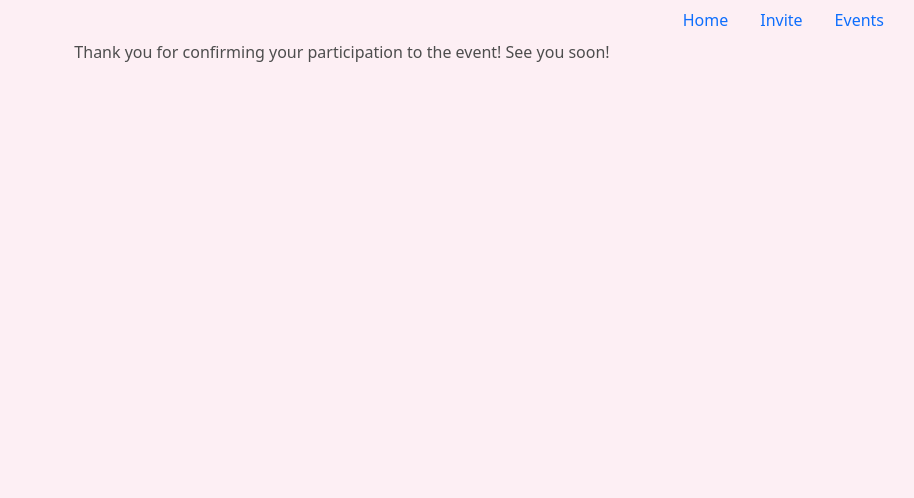
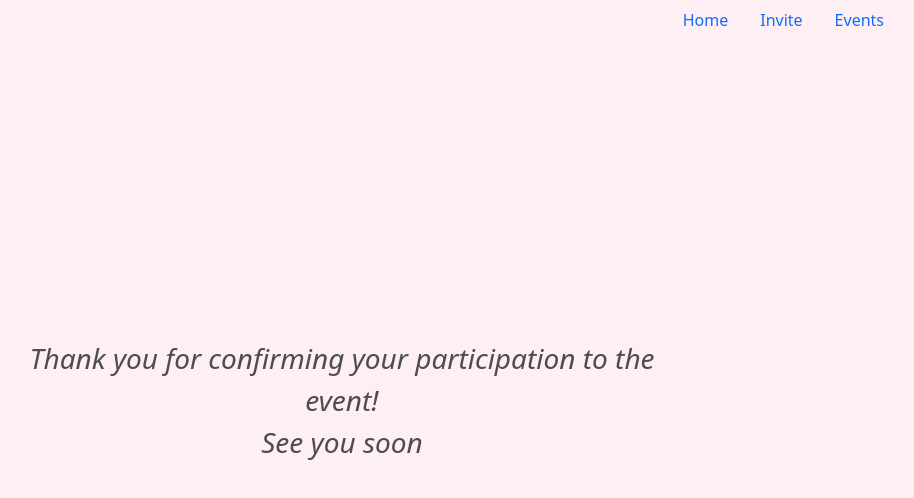
Before and after one commit to reedninety/ari-extention-project, a React (Vite) app in the folder client/: page /events/1/confirm in a window 1280 px wide. Shown: the top 498 px of the page, without its empty margins (298-1212 px from the left). Built offline with nearby package versions, Linux system fonts and the light colour scheme; no server answers.

Commit message:
Implement useSearchParams

```diff
--- a/client/src/pages/Confirmation.jsx
+++ b/client/src/pages/Confirmation.jsx
@@ -1,10 +1,12 @@
 import { useEffect } from "react";
-import { useParams, useLocation } from "react-router-dom";
+// import { useParams, useLocation } from "react-router-dom";
+import { useParams, useSearchParams } from "react-router-dom";
 
 export default function Confirmation() {
   let { id } = useParams();
-  const location = useLocation();
-  const searchParams = new URLSearchParams(location.search); // replace search
+  // const location = useLocation();
+  // const searchParams = new URLSearchParams(location.search);
+  const [searchParams] = useSearchParams();
   const email = searchParams.get("email");
 
   const updateConfirmation = async () => {
@@ -21,10 +23,9 @@ export default function Confirmation() {
   }, []);
 
   return (
-    <div>
-      <div>
-        Thank you for confirming your participation to the event! See you soon!
-      </div>
+    <div className="fs-3 fst-italic position-absolute top-50 start-50 translate-middle">
+      <div>Thank you for confirming your participation to the event!</div>
+      <div>See you soon </div>
     </div>
   );
 }
```
